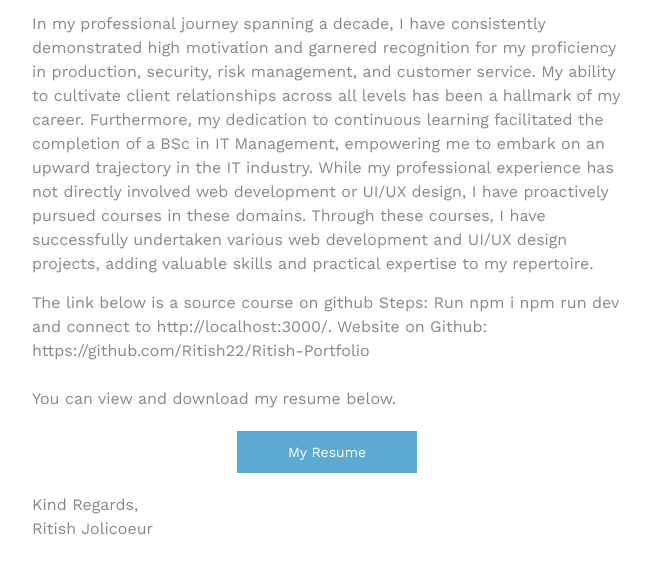
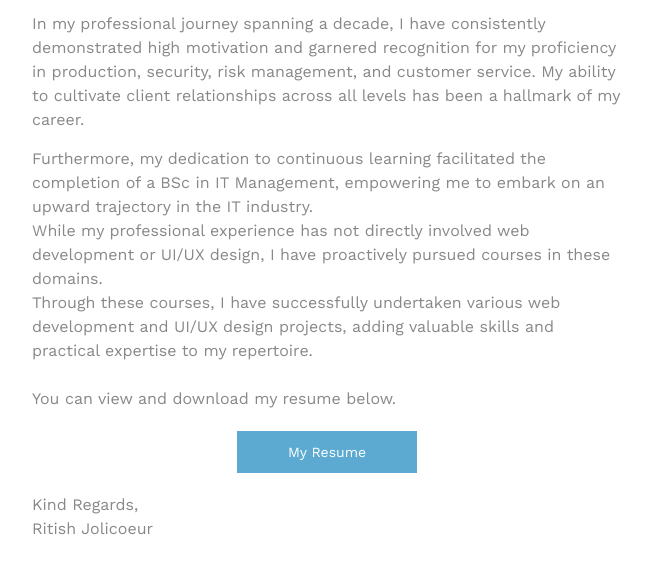
Before and after one commit to Ritish22/Ritish-Resume, a plain HTML site: page index.html in a window 1280 px wide. Shown: the part 224-800 px from the top of the page, without its empty margins (313-964 px from the left). Drawn offline with nearby package versions, Linux system fonts and the light colour scheme.

Commit message:
Update index.html

```diff
--- a/index.html
+++ b/index.html
@@ -260,13 +260,10 @@
 
                                         </p>
                                         <p style="line-height: 24px;margin-bottom:15px;">
-                                            In my professional journey spanning a decade, I have consistently demonstrated high motivation and garnered recognition for my proficiency in production, security, risk management, and customer service. My ability to cultivate client relationships across all levels has been a hallmark of my career. Furthermore, my dedication to continuous learning facilitated the completion of a BSc in IT Management, empowering me to embark on an upward trajectory in the IT industry.
-                                            While my professional experience has not directly involved web development or UI/UX design, I have proactively pursued courses in these domains. Through these courses, I have successfully undertaken various web development and UI/UX design projects, adding valuable skills and practical expertise to my repertoire.
-                                            <p>The link below is a source course on github Steps: Run npm i npm run dev and
-                                               connect to http://localhost:3000/. Website on Github: https://github.com/Ritish22/Ritish-Portfolio
-                                            </p>
-
-                                        </p>
+                                            In my professional journey spanning a decade, I have consistently demonstrated high motivation and garnered recognition for my proficiency in production, security, risk management, and customer service. My ability to cultivate client relationships across all levels has been a hallmark of my career.</p>
+                                        <p>Furthermore, my dedication to continuous learning facilitated the completion of a BSc in IT Management, empowering me to embark on an upward trajectory in the IT industry.</p>
+                                        <p>While my professional experience has not directly involved web development or UI/UX design, I have proactively pursued courses in these domains.</p>
+                                        <p>Through these courses, I have successfully undertaken various web development and UI/UX design projects, adding valuable skills and practical expertise to my repertoire.</p>
                                         <br>
                                         <p style="line-height: 24px; margin-bottom:20px;">
                                             You can view and download my resume below.
```
